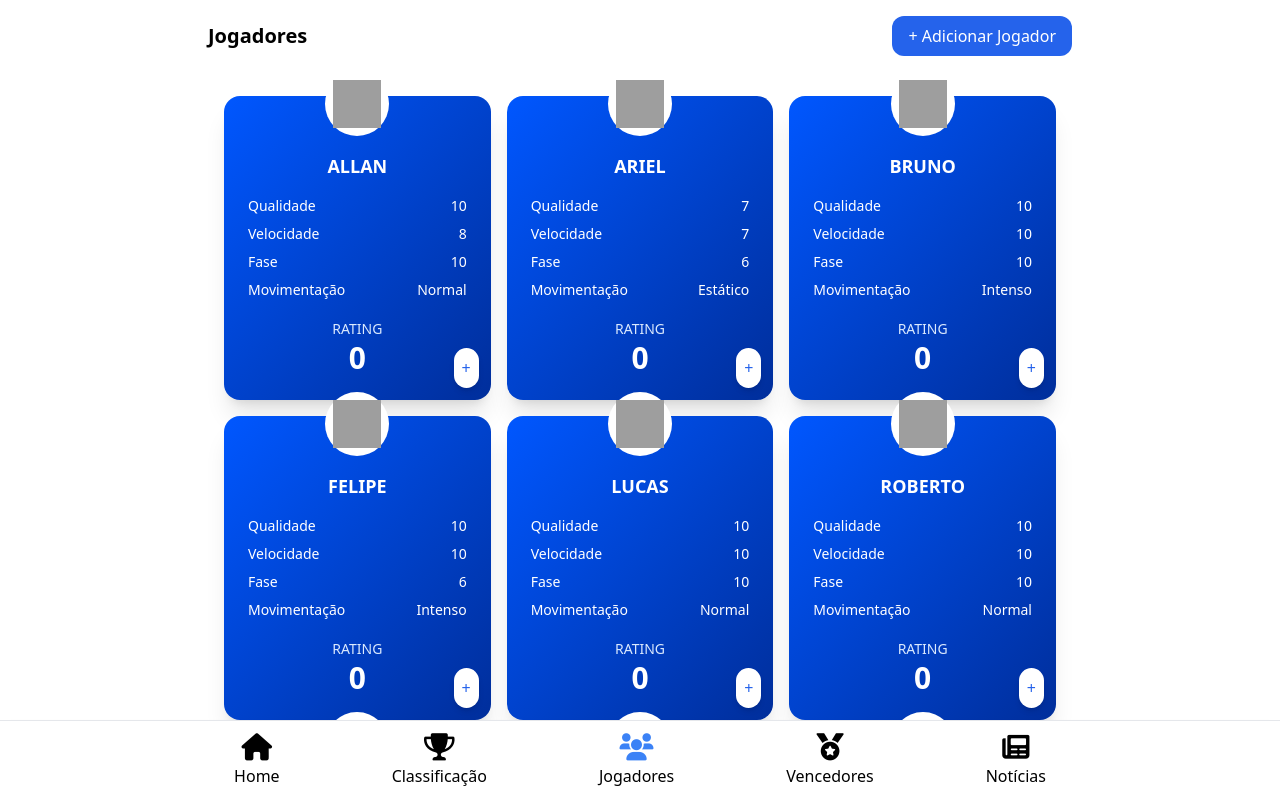
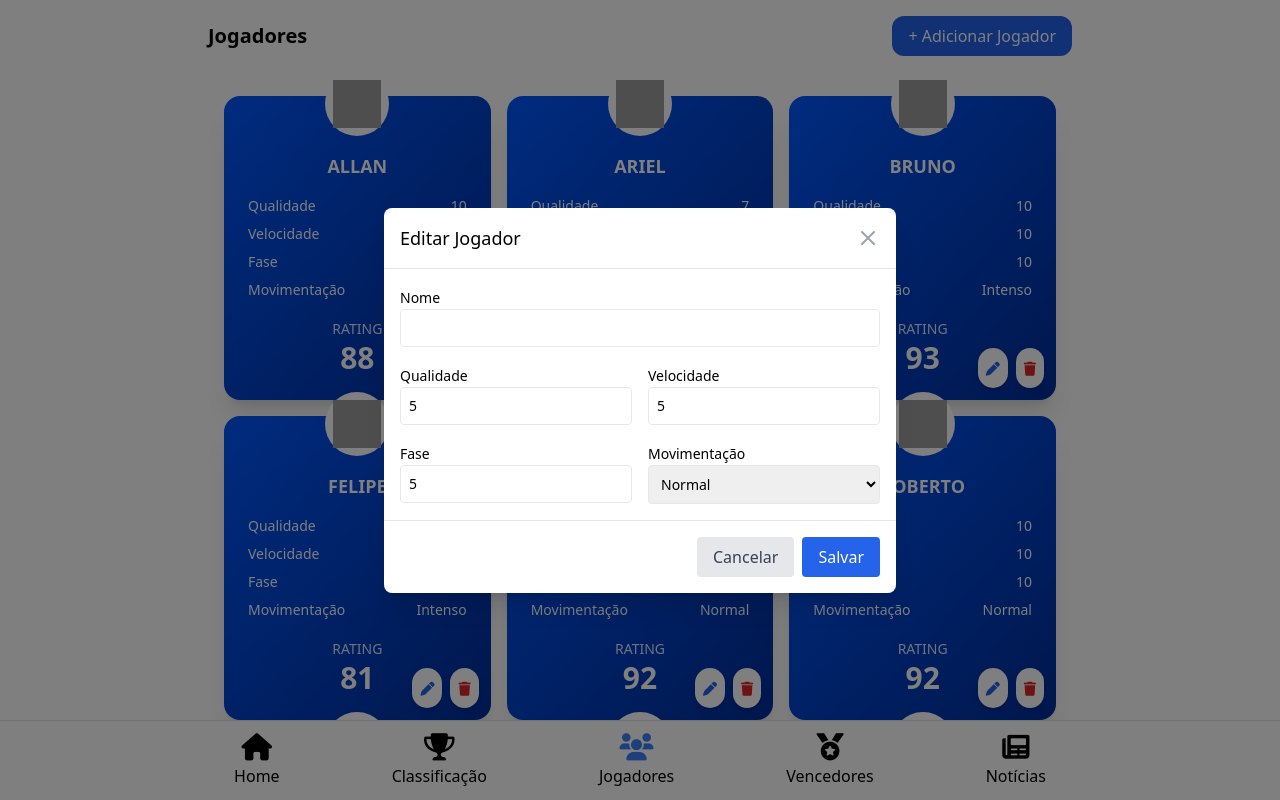
Before and after one commit to iamfelipeS/manager-league, an Angular app: page /jogadores in a window 1280 px wide. Both pictures are taken after a click on the button "+ Adicionar Jogador". Shown: the top 800 px of the page. Built offline with nearby package versions, Linux system fonts and the light colour scheme; grey boxes are pictures that could not be loaded.

Commit message:
add: crud players

```diff
--- a/src/app/app.config.ts
+++ b/src/app/app.config.ts
@@ -3,11 +3,13 @@ import { provideRouter, withEnabledBlockingInitialNavigation } from '@angular/ro
 
 import { routes } from './app.routes';
 import { provideClientHydration, withEventReplay } from '@angular/platform-browser';
+import { provideAnimations } from '@angular/platform-browser/animations';
 
 export const appConfig: ApplicationConfig = {
   providers: [
     provideZoneChangeDetection({ eventCoalescing: true }),
     provideRouter(routes, withEnabledBlockingInitialNavigation()),
-    provideClientHydration(withEventReplay())
+    provideClientHydration(withEventReplay()),
+    provideAnimations()
   ]
 };
--- a/src/app/shared/components/modal/modal.component.ts
+++ b/src/app/shared/components/modal/modal.component.ts
@@ -5,6 +5,7 @@ import { AnimationBuilder, animate, style } from '@angular/animations';
 
 @Component({
   selector: 'app-modal',
+  standalone: true,
   imports: [CommonModule],
   templateUrl: './modal.component.html',
   styleUrl: './modal.component.scss'
--- a/src/app/views/player-list/player-list.component.html
+++ b/src/app/views/player-list/player-list.component.html
@@ -1,4 +1,5 @@
 <div class="p-4 max-w-4xl mx-auto">
+  <!-- Cabeçalho -->
   <div class="flex justify-between items-center mb-6">
     <h1 class="text-xl font-bold">Jogadores</h1>
     <button
@@ -7,9 +8,12 @@
       + Adicionar Jogador
     </button>
   </div>
+
+  <!-- Grid de jogadores -->
   <div class="grid grid-cols-1 sm:grid-cols-2 md:grid-cols-3 gap-4 p-4">
     <div *ngFor="let player of players()" class="relative bg-gradient-to-br from-[#0057ff] to-[#002e9b] text-white rounded-2xl p-6 shadow-xl">
-      <!-- Avatar central -->
+
+      <!-- Avatar -->
       <div class="absolute -top-6 left-1/2 transform -translate-x-1/2 bg-white rounded-full p-2">
         <img src="assets/avatar.svg" alt="Player Avatar" class="h-12 w-12" />
       </div>
@@ -42,12 +46,64 @@
       <!-- Rating -->
       <div class="mt-4 text-center">
         <span class="text-sm uppercase text-blue-100">Rating</span>
-        <div class="text-3xl font-bold">{{ player.rating }}</div>
+        <div class="text-3xl font-bold">{{ getRating(player) }}</div>
       </div>
 
-      <!-- Botão flutuante -->
-      <button class="absolute bottom-3 right-3 bg-white text-blue-600 p-2 rounded-full shadow-md hover:scale-105 transition">
-        +
-      </button>
+      <!-- Botões de ação -->
+      <div class="absolute bottom-3 right-3 flex gap-2">
+        <button
+          (click)="editPlayer(player)"
+          class="bg-white text-blue-600 hover:bg-blue-50 p-2 rounded-full shadow-md hover:scale-105 transition"
+          title="Editar jogador"
+        >
+          <i class="fas fa-pen text-sm"></i>
+        </button>
+
+        <button
+          (click)="deletePlayer(player.id)"
+          class="bg-white text-red-600 hover:bg-red-50 p-2 rounded-full shadow-md hover:scale-105 transition"
+          title="Remover jogador"
+        >
+          <i class="fas fa-trash text-sm"></i>
+        </button>
+      </div>
     </div>
   </div>
+
+  <!-- Modal Genérico -->
+  <app-modal #modal></app-modal>
+
+  <!-- Template do formulário do jogador -->
+  <ng-template #playerFormTemplate let-player="player">
+    <form class="space-y-4" #form="ngForm">
+      <div>
+        <label class="text-sm font-medium">Nome</label>
+        <input [(ngModel)]="selectedPlayer!.name" name="name" required class="w-full p-2 border rounded text-sm" />
+      </div>
+
+      <div class="grid grid-cols-2 gap-4">
+        <div>
+          <label class="text-sm font-medium">Qualidade</label>
+          <input type="number" [(ngModel)]="selectedPlayer!.qualidade" name="qualidade" required min="0" max="10" class="w-full p-2 border rounded text-sm" />
+        </div>
+        <div>
+          <label class="text-sm font-medium">Velocidade</label>
+          <input type="number" [(ngModel)]="selectedPlayer!.velocidade" name="velocidade" required min="0" max="10" class="w-full p-2 border rounded text-sm" />
+        </div>
+        <div>
+          <label class="text-sm font-medium">Fase</label>
+          <input type="number" [(ngModel)]="selectedPlayer!.fase" name="fase" required min="0" max="10" class="w-full p-2 border rounded text-sm" />
+        </div>
+        <div>
+          <label class="text-sm font-medium">Movimentação</label>
+          <select [(ngModel)]="selectedPlayer!.movimentacao" name="movimentacao" required class="w-full p-2 border rounded text-sm">
+            <option value="Estático">Estático</option>
+            <option value="Normal">Normal</option>
+            <option value="Intenso">Intenso</option>
+          </select>
+        </div>
+      </div>
+
+    </form>
+  </ng-template>
+</div>
--- a/src/app/views/player-list/player-list.component.ts
+++ b/src/app/views/player-list/player-list.component.ts
@@ -1,24 +1,101 @@
-import { Component, computed, inject, OnInit } from '@angular/core';
+import {
+  Component,
+  ViewChild,
+  TemplateRef,
+  inject,
+  computed,
+  OnInit
+} from '@angular/core';
+import { CommonModule } from '@angular/common';
+import { FormsModule } from '@angular/forms';
 import { PlayerService } from '../../services/player.service';
-import { CommonModule } from '@angular/common';
+import { RatingService } from '../../services/rating.service';
+import { ModalComponent } from '../../shared/components/modal/modal.component';
+import { Player } from '../../models/player.model';
 
 @Component({
   selector: 'app-player-list',
   standalone: true,
-  imports: [CommonModule],
+  imports: [CommonModule, FormsModule, ModalComponent],
   templateUrl: './player-list.component.html',
-  styleUrl: './player-list.component.scss'
+  styleUrl: './player-list.component.scss',
 })
 export class PlayerListComponent implements OnInit {
   private playerService = inject(PlayerService);
+  private ratingService = inject(RatingService);
+
+  @ViewChild('modal') modal!: ModalComponent;
+  @ViewChild('playerFormTemplate') formTemplateRef!: TemplateRef<any>;
+
+  selectedPlayer: Player | null = null;
 
   players = computed(() => this.playerService.getPlayers());
 
   ngOnInit(): void {
-    // Nenhuma ação necessária aqui por enquanto
   }
 
-  openAddPlayerModal(){
-    // lógica para abrir o modal
+  ngAfterViewInit(): void {
+    this.modal.confirmed.subscribe(() => {
+      this.savePlayer();
+    });
+  }
+
+  openAddPlayerModal() {
+    this.selectedPlayer = {
+      id: crypto.randomUUID(),
+      name: '',
+      qualidade: 5,
+      velocidade: 5,
+      fase: 5,
+      movimentacao: 'Normal',
+      rating: 0,
+      posicao: 'M',
+    };
+
+    // Verifica se o modal foi inicializado
+    if (this.modal) {
+      this.modal.open({
+        title: this.selectedPlayer?.id ? 'Editar Jogador' : 'Adicionar Jogador',
+        template: this.formTemplateRef,
+        context: { player: this.selectedPlayer },
+        confirmButtonText: 'Salvar',
+        showConfirmButton: true,
+        showCancelButton: true,
+        showFooter: true,
+      });
+    }
+  }
+
+  editPlayer(player: Player) {
+    this.selectedPlayer = { ...player };
+    this.modal.open({
+      title: 'Editar Jogador',
+      template: this.formTemplateRef,
+      context: { player: this.selectedPlayer }
+    });
+  }
+
+  deletePlayer(id: string) {
+    if (confirm('Tem certeza que deseja remover este jogador?')) {
+      this.playerService.delete(id);
+    }
+  }
+
+  savePlayer() {
+    if (!this.selectedPlayer) return;
+
+    // Rating é recalculado pelo PlayerService
+    const existing = this.players().find(p => p.id === this.selectedPlayer!.id);
+    if (existing) {
+      this.playerService.update(this.selectedPlayer);
+    } else {
+      this.playerService.add(this.selectedPlayer);
+    }
+
+    this.modal.close();
+  }
+
+  getRating(player: Player): number {
+    return this.ratingService.calculate(player);
   }
 }
```
